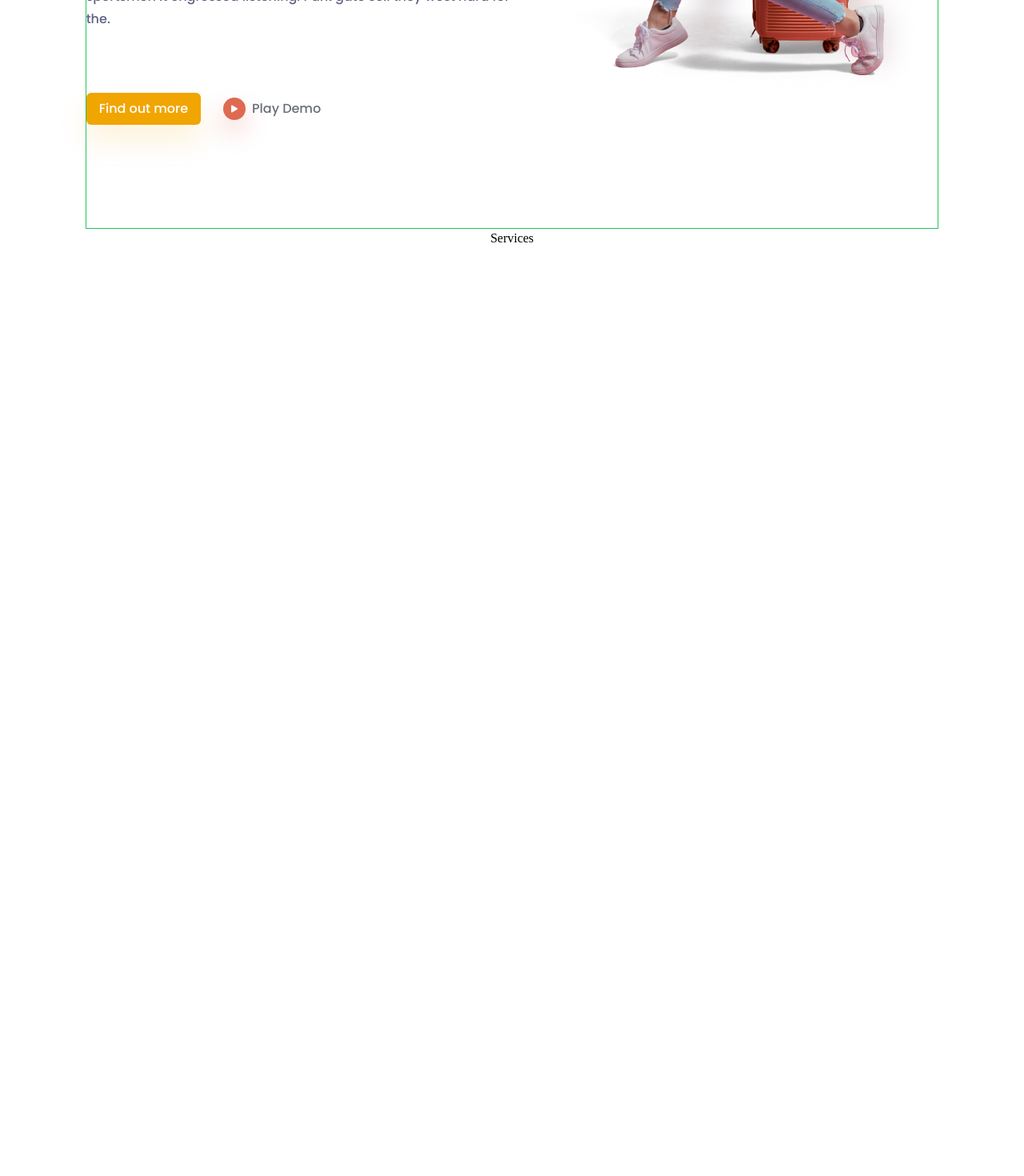
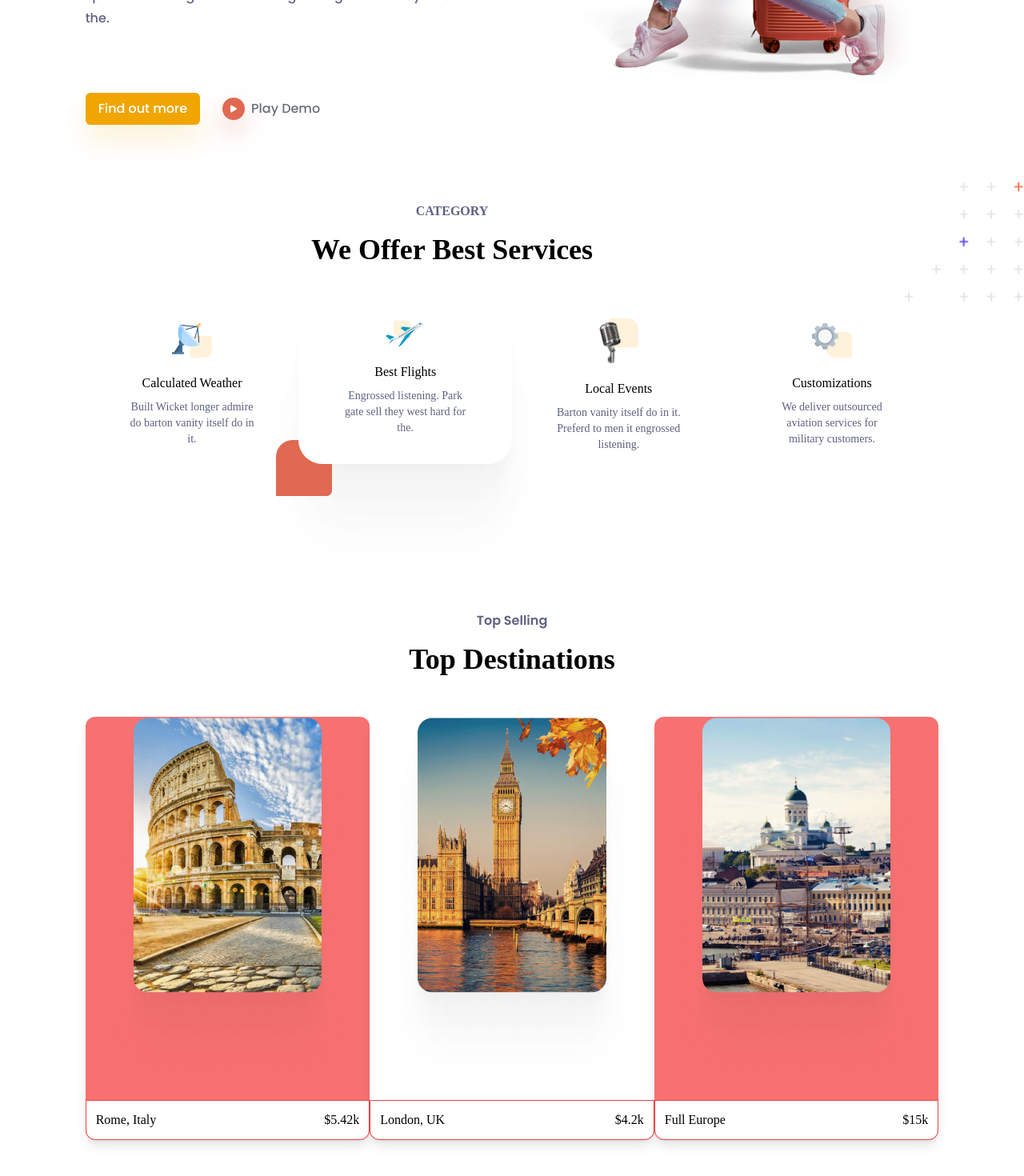
Before and after one commit to AyoTheInspired/jadoo, a React (Create React App) app: page / in a window 1280 px wide. Shown: the part 554-2024 px from the top of the page at 80% size. Before the commit the page ends 864 px from the top, so only its background shows below. Built offline with nearby package versions, Linux system fonts and the light colour scheme; a web font is replaced by a local one.

Commit message:
Progress on destinations

```diff
--- a/public/index.html
+++ b/public/index.html
@@ -21,7 +21,7 @@
       work correctly both with client-side routing and a non-root public URL.
       Learn how to configure a non-root public URL by running `npm run build`.
     -->
-		<title>React App</title>
+		<title>Jadoo</title>
 	</head>
 	<body>
 		<noscript>You need to enable JavaScript to run this app.</noscript>
--- a/src/App.css
+++ b/src/App.css
@@ -6,7 +6,10 @@
 
 * {
 	font-family: "Volkhov", serif;
-	/* background-color: #fff; */
+}
+
+.destination-image {
+	width: 85vw;
 }
 
 @layer components {
@@ -42,7 +45,19 @@
 		@apply font-medium;
 	}
 
+	.bwite {
+		@apply bg-white;
+	}
+
+	.smb {
+		@apply font-semibold;
+	}
+
 	.centered {
 		@apply w-full lg:w-5/6;
 	}
+
+	.fitted {
+		@apply max-w-[1440px] mx-auto;
+	}
 }
--- a/src/components/index.tsx
+++ b/src/components/index.tsx
@@ -2,4 +2,4 @@ export { default as LandingLayout } from "../layouts/LandingLayout";
 export { default as LandingNav } from "./landing/LandingNav";
 export { default as HeroSection } from "./landing/HeroSection";
 export { default as Services } from "./landing/Services";
-// export { default as  } from "./landing/";
+export { default as TopDestinations } from "./landing/TopDestinations";
--- a/src/components/landing/HeroSection.tsx
+++ b/src/components/landing/HeroSection.tsx
@@ -1,11 +1,8 @@
-import React from "react";
 import { BsPlayFill } from "react-icons/bs";
-import LandingNav from "./LandingNav";
 
 const HeroSection = () => {
 	return (
-		<section className="min-h-screen bg-white pt-8 lg:pt-12 bgrn centered">
-			{/* <LandingNav /> */}
+		<section className="bwite pt-8 pb-16 lg:pt-12 centered">
 			<div className="absolute right-0 top-0 h-[500px] w-[500px] z-10">
 				<img src="/assets/images/landing/hero-layer.png" alt="layer" />
 			</div>
@@ -68,7 +65,7 @@ const HeroSection = () => {
 					Find out more
 				</button>
 
-				<div className="flect">
+				<div className="flect curp">
 					<button
 						style={{
 							boxShadow: "0px 15px 30px rgba(223, 105, 81, 0.3)",
--- a/src/components/landing/LandingNav.tsx
+++ b/src/components/landing/LandingNav.tsx
@@ -22,7 +22,7 @@ const navLinks: NavItemProps[] = [
 
 const LandingNav = () => {
 	return (
-		<nav className="bg-transparent z-20 absolute h-12 flex-btw centered">
+		<nav className="bg-transparent fitted z-20 absolute h-12 flex-btw centered">
 			<div className="curp">
 				<img src="/assets/images/landing/logo.png" alt="logo" width={80} />
 			</div>
--- a/src/components/landing/Services.tsx
+++ b/src/components/landing/Services.tsx
@@ -1,7 +1,90 @@
-import React from "react";
+import { CSSProperties } from "react";
+
+type ServiceProps = {
+	imgPath: string;
+	title: string;
+	subtitle: string;
+	style?: CSSProperties;
+};
+
+const services: ServiceProps[] = [
+	{
+		imgPath: "/assets/images/landing/calc-weather.png",
+		title: "Calculated Weather",
+		subtitle: "Built Wicket longer admire do barton vanity itself do in it.",
+	},
+	{
+		imgPath: "/assets/images/landing/best-flights.png",
+		title: "Best Flights",
+		subtitle: "Engrossed listening. Park gate sell they west hard for the.",
+		style: {
+			boxShadow:
+				"0px 100px 80px rgba(0, 0, 0, 0.02), 0px 64.8148px 46.8519px rgba(0, 0, 0, 0.0151852), 0px 38.5185px 25.4815px rgba(0, 0, 0, 0.0121481), 0px 20px 13px rgba(0, 0, 0, 0.01), 0px 8.14815px 6.51852px rgba(0, 0, 0, 0.00785185), 0px 1.85185px 3.14815px rgba(0, 0, 0, 0.00481481)",
+			borderBottomLeftRadius: "30px",
+			borderBottomRightRadius: "30px",
+			paddingBottom: "35px",
+			zIndex: 500,
+		},
+	},
+	{
+		imgPath: "/assets/images/landing/local-events.png",
+		title: "Local Events",
+		subtitle:
+			"Barton vanity itself do in it. Preferd to men it engrossed listening.",
+	},
+	{
+		imgPath: "/assets/images/landing/customz.png",
+		title: "Customizations",
+		subtitle: "We deliver outsourced aviation services for military customers.",
+	},
+];
 
 const Services = () => {
-	return <section>Services</section>;
+	return (
+		<section className="w-full pb-8 lg:pb-14 font-pop">
+			<div className="w-full flex items-center justify-end">
+				<div className="w-full flexed flex-col mb-5">
+					<p className="smb text-[#5E6282] mb-4">CATEGORY</p>
+					<h3 className="smb twide lg:text-4xl">We Offer Best Services</h3>
+				</div>
+				<img
+					src="/assets/images/landing/subscribe-decor.png"
+					alt="decor"
+					width={150}
+				/>
+			</div>
+			<div className="centered mx-auto flex items-center lg:justify-between pb-12">
+				{services.map(({ imgPath, title, subtitle, style }: ServiceProps) => (
+					<div
+						style={style}
+						className={`flexed flex-col lg:w-1/4 ${style && "relative z-50"}`}
+						key={title}>
+						{style && (
+							<>
+								<img
+									width={70}
+									className="absolute -bottom-10 -left-7"
+									src="/assets/images/landing/best-flights-rect.png"
+									alt="square"
+								/>
+								<div className="h-10 rounded-bl-[30px] bwite w-14 absolute bottom-0 left-0" />
+							</>
+						)}
+						<img
+							src={imgPath}
+							alt={title}
+							width={style ? 70 : 50}
+							className={style ? "mb-1.5" : "mb-5"}
+						/>
+						<h6 className="med mb-2">{title}</h6>
+						<p className="mb-0 med text-[#5E6282] tcent text-sm w-3/5">
+							{subtitle}
+						</p>
+					</div>
+				))}
+			</div>
+		</section>
+	);
 };
 
 export default Services;
--- /dev/null
+++ b/src/components/landing/TopDestinations.tsx
@@ -0,0 +1,65 @@
+type DestinationProps = {
+	imgPath: string;
+	location: string;
+	price: number;
+	days: number;
+};
+
+const destinations: DestinationProps[] = [
+	{
+		imgPath: "/assets/images/landing/dest1.png",
+		location: "Rome, Italy",
+		price: 5.42,
+		days: 10,
+	},
+	{
+		imgPath: "/assets/images/landing/dest2.jpeg",
+		location: "London, UK",
+		price: 4.2,
+		days: 12,
+	},
+	{
+		imgPath: "/assets/images/landing/dest3.png",
+		location: "Full Europe",
+		price: 15,
+		days: 28,
+	},
+];
+
+const TopDestinations = () => {
+	return (
+		<section className="w-full py-20 bwite">
+			<div className="w-full flex items-center justify-end">
+				<div className="w-full flexed flex-col mb-5">
+					<p className="smb text-[#5E6282] mb-4 font-pop">Top Selling</p>
+					<h3 className="smb twide lg:text-4xl">Top Destinations</h3>
+				</div>
+			</div>
+			<div className="centered mx-auto flect lg:justify-between pt-8">
+				{destinations.map(
+					({ imgPath, location, price, days }: DestinationProps) => (
+						<div
+							className="flexed flex-col bg-red-400 shadow-lg rounded-xl"
+							key={location}>
+							<div className="">
+								<img
+									src={imgPath}
+									alt={location}
+									className="destination-image"
+								/>
+							</div>
+							<div className="bwite p-3 min-w-full rounded-br-xl rounded-bl-xl bred mt-auto font-mono">
+								<div className="flex-btw font-pop">
+									<h5 className="med">{location}</h5>
+									<h5 className="med">${price}k</h5>
+								</div>
+							</div>
+						</div>
+					)
+				)}
+			</div>
+		</section>
+	);
+};
+
+export default TopDestinations;
--- a/src/index.tsx
+++ b/src/index.tsx
@@ -1,16 +1,18 @@
-import React from 'react';
-import ReactDOM from 'react-dom/client';
-import './index.css';
-import App from './App';
-import reportWebVitals from './reportWebVitals';
+import React from "react";
+import ReactDOM from "react-dom/client";
+import "./index.css";
+import App from "./App";
+import reportWebVitals from "./reportWebVitals";
 
 const root = ReactDOM.createRoot(
-  document.getElementById('root') as HTMLElement
+	document.getElementById("root") as HTMLElement
 );
 root.render(
-  <React.StrictMode>
-    <App />
-  </React.StrictMode>
+	<React.StrictMode>
+		<div className="max-w-[1440px] mx-auto relative">
+			<App />
+		</div>
+	</React.StrictMode>
 );
 
 // If you want to start measuring performance in your app, pass a function
--- a/src/layouts/LandingLayout.tsx
+++ b/src/layouts/LandingLayout.tsx
@@ -1,11 +1,17 @@
-import { HeroSection, LandingNav, Services } from "../components";
+import {
+	HeroSection,
+	LandingNav,
+	Services,
+	TopDestinations,
+} from "../components";
 
 const LandingLayout = () => {
 	return (
-		<main className="relatives pt-5 lg:pt-10 flex items-center flex-col">
+		<main className="pt-5 lg:pt-10 flex items-center flex-col">
 			<LandingNav />
 			<HeroSection />
 			<Services />
+			<TopDestinations />
 		</main>
 	);
 };
```
